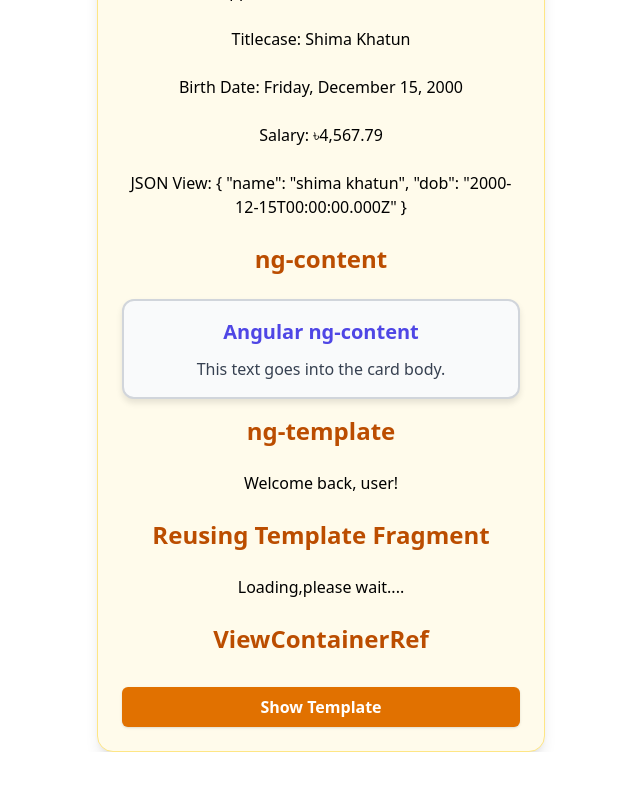
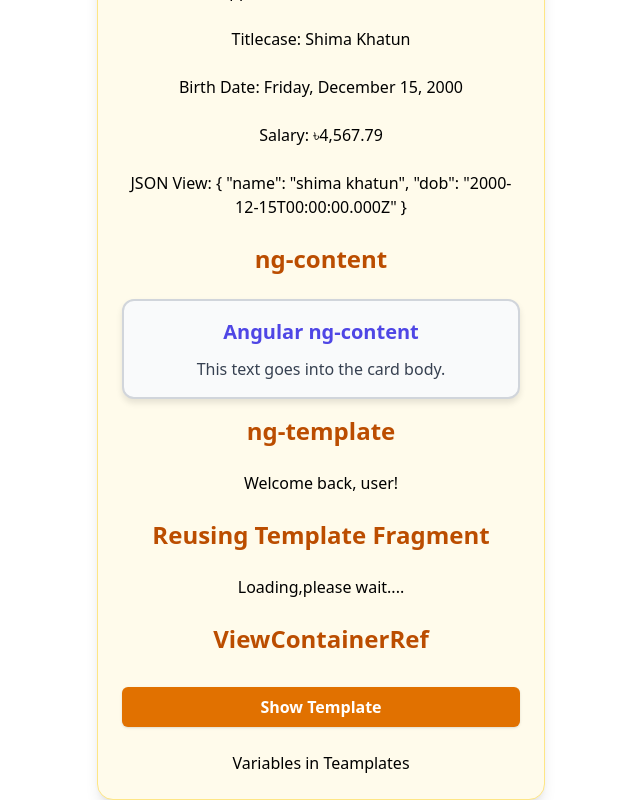
Before and after one commit to epshita-shima/angular-learning, an Angular app: page / in a window 1280 px wide. Shown: the part 1836-2636 px from the top of the page, without its empty margins (319-959 px from the left). Before the commit the page ends 2588 px from the top, so only its background shows below. Built offline with nearby package versions, Linux system fonts and the light colour scheme.

Commit message:
template details

```diff
--- a/src/app/templates/hometeamplates/hometeamplates.html
+++ b/src/app/templates/hometeamplates/hometeamplates.html
@@ -188,4 +188,7 @@
   <ng-template #myTemplate>
     <p>This is a dynamically loaded template!</p>
   </ng-template>
+
+  <h2>Variables in Teamplates</h2>
+
 </div>
```
